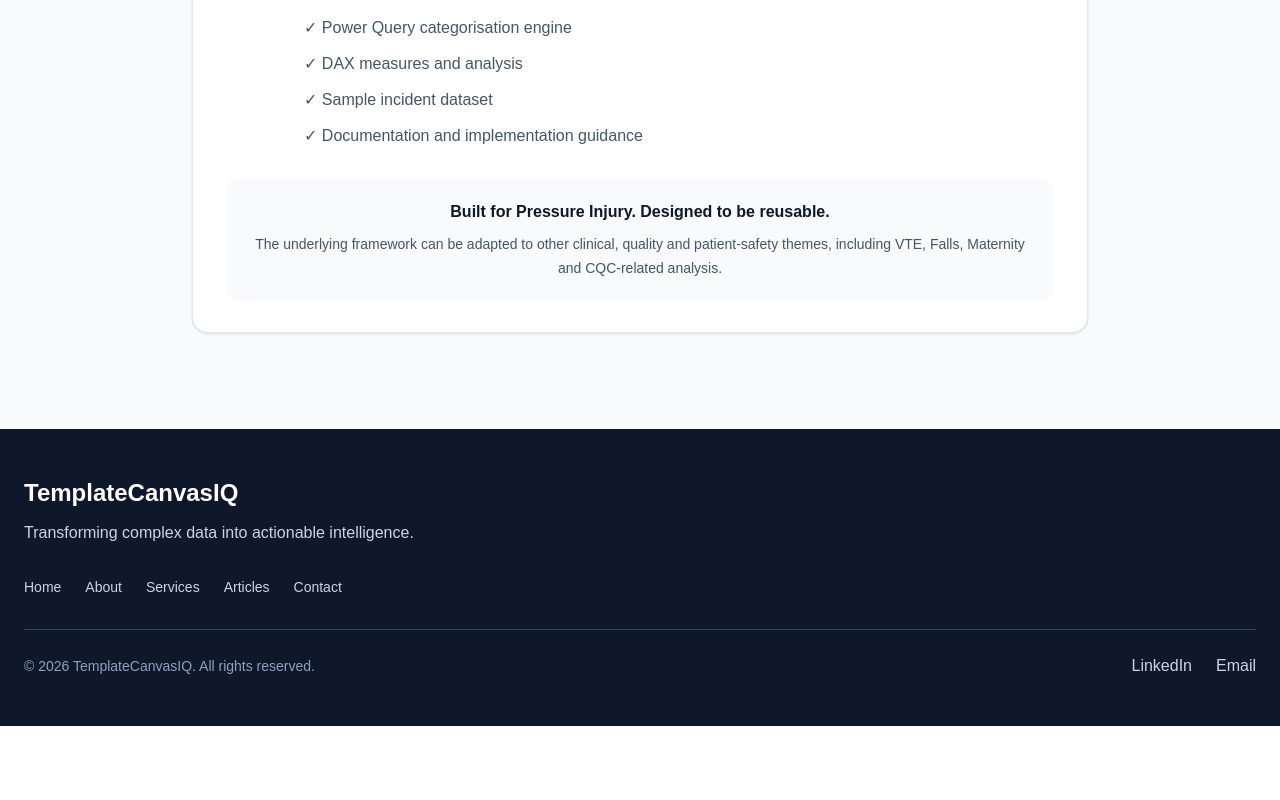
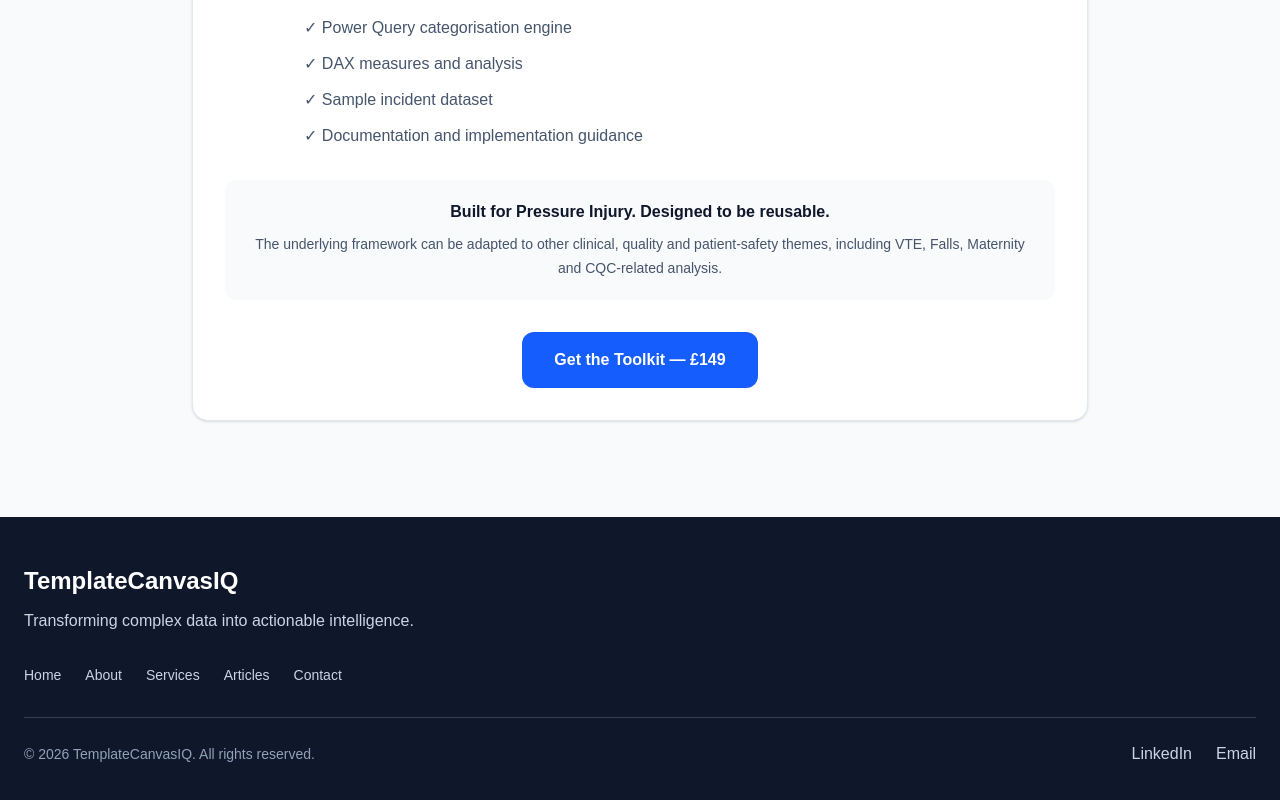
Before and after one commit to 24Mark8/templatecanvasiq, a Next.js app: page /toolkit in a window 1280 px wide. Shown: the part 4260-5060 px from the top of the page. Before the commit the page ends 4986 px from the top, so only its background shows below. Built offline with nearby package versions, Linux system fonts and the light colour scheme.

Commit message:
Update page.tsx

```diff
--- a/app/toolkit/page.tsx
+++ b/app/toolkit/page.tsx
@@ -395,12 +395,19 @@ export default function Toolkit() {
                   Maternity and CQC-related analysis.
                 </p>
               </div>
+             <a
+                href="mailto:markmundy1971@hotmail.com?subject=Pressure%20Injury%20Intelligence%20Toolkit%20-%20£149"
+                className="mt-8 inline-block rounded-xl bg-blue-600 px-8 py-4 font-semibold text-white hover:bg-blue-700"
+              >
+                Get the Toolkit — £149
+              </a>
 
+            </div>
             </div>
 
           </div>
 
-        </div>
+
       </section>
 
       {/* FOOTER */}
```
